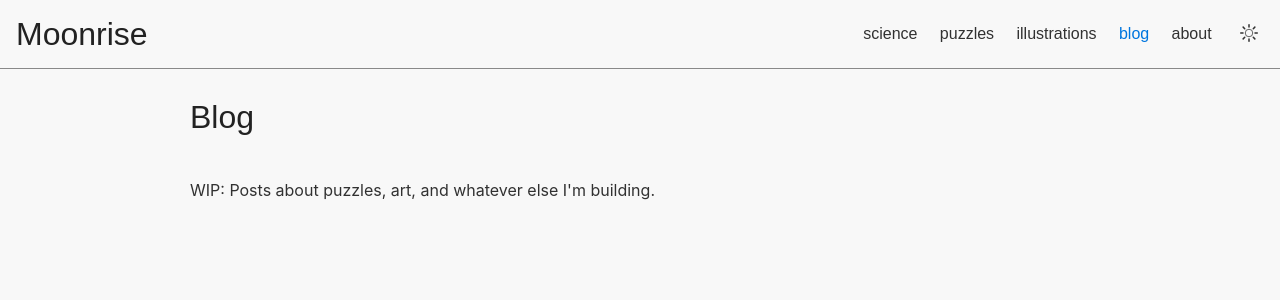
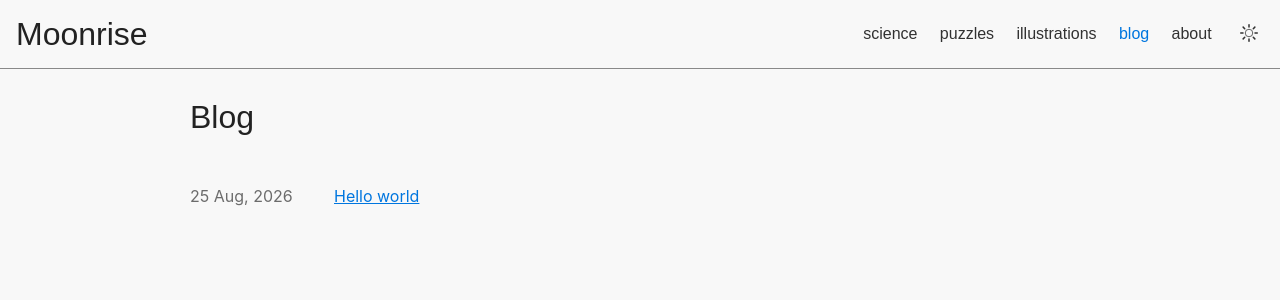
Before and after one commit to ovinogra/ovinogra.github.io, a Jekyll site: the page built from _pages/blog.md, in a window 1280 px wide. Shown: the top 300 px of the page. Built offline with Jekyll 4.4.1, drawn with Linux system fonts in a browser that asks for light colours; some web fonts are replaced.

Commit message:
first commit blog

```diff
--- a/_config.yml
+++ b/_config.yml
@@ -4,6 +4,8 @@ description: Personal portfolio
 markdown: kramdown
 
 collections: {}
+
+permalink: /blog/:title/
 
 # Includes & excludes
 include: ["_pages"]
--- a/_pages/blog.md
+++ b/_pages/blog.md
@@ -6,5 +6,14 @@ permalink: /blog/
 
 <div class="default-width">
   <h1>Blog</h1>
-  <p>WIP: Posts about puzzles, art, and whatever else I'm building.</p>
+  <!-- <p>Posts about puzzles, art, and whatever else I'm building.</p> -->
+
+  <ul class="post-list">
+    {% for post in site.posts %}
+    <li class="post-list-item">
+      <span class="post-list-date">{{ post.date | date: "%d %b, %Y" }}</span>
+      <a href="{{ post.url }}">{{ post.title }}</a>
+    </li>
+    {% endfor %}
+  </ul>
 </div>
--- a/assets/css/styles.css
+++ b/assets/css/styles.css
@@ -107,6 +107,32 @@ body {
   display: block;
   margin: 0 auto;
   padding: 2rem 0 1rem;
+}
+
+.post-list {
+  list-style: none;
+  margin: 0;
+  padding: 0;
+}
+
+.post-list-item {
+  display: flex;
+  gap: 1rem;
+  padding: 0.4rem 0;
+  /* border-bottom: 1px dashed var(--border); */
+}
+
+.post-list-date {
+  flex-shrink: 0;
+  width: 8em;
+  color: var(--text);
+  opacity: 0.7;
+}
+
+.post-header-date {
+  display: block;
+  color: var(--text);
+  opacity: 0.7;
 }
 
 .full-width {
```
Also changed, not shown: _layouts/post.html (added, +11 -0 lines), _posts/2026-08-25-hello-world.md (added, +6 -0 lines).
